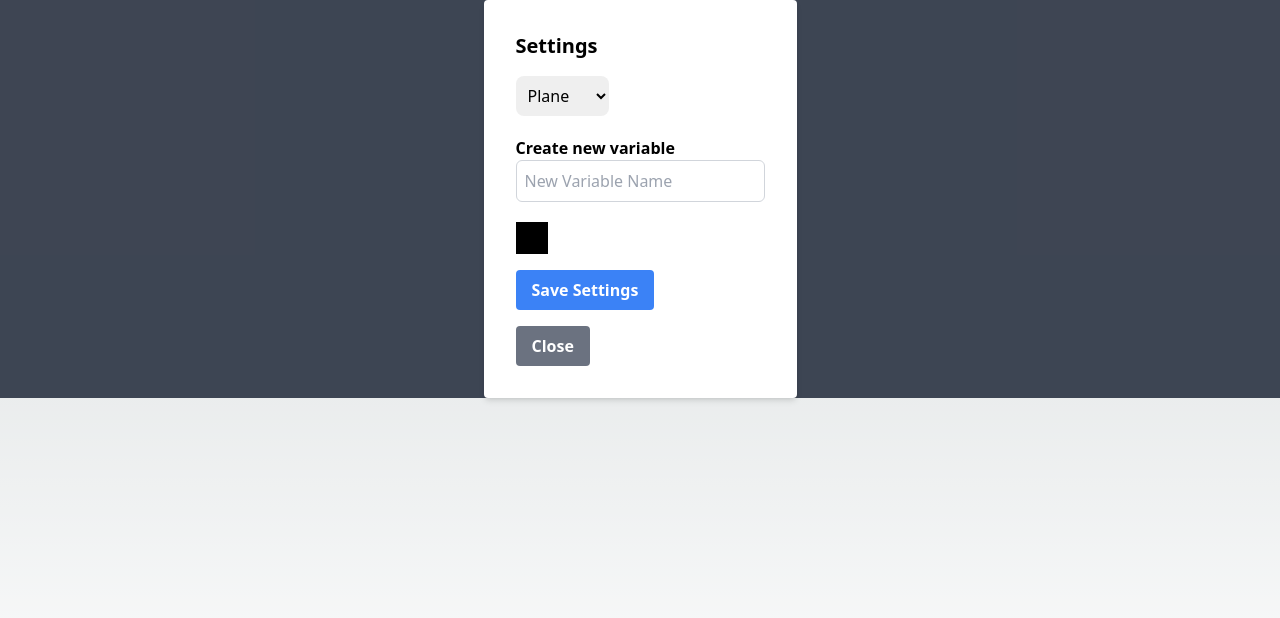
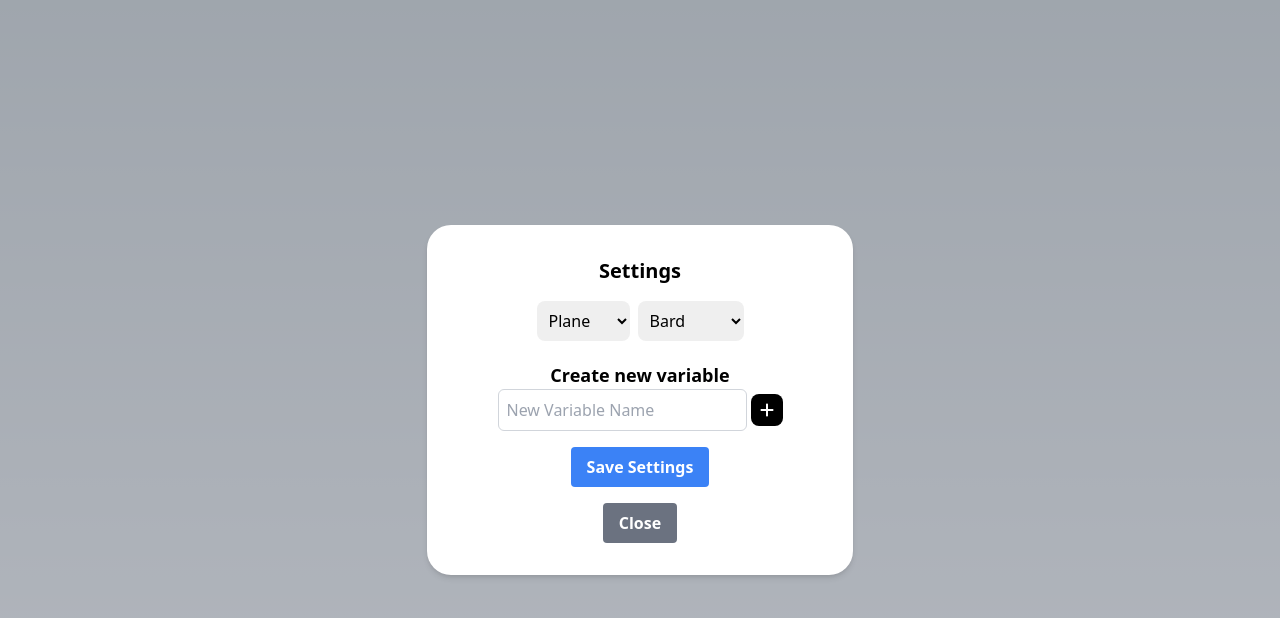
Before and after one commit to AUT-R-D/project, a Next.js app: page /settings in a window 1280 px wide. Shown: the top 618 px of the page. Built offline with nearby package versions, Linux system fonts and the light colour scheme.

Commit message:
Fixes and Removals
Fixed removing variables
Removed commented code

```diff
--- a/src/app/settings/page.tsx
+++ b/src/app/settings/page.tsx
@@ -1,75 +1,11 @@
 "use client";
 import { Variable } from "@/types/variable";
-import { useState } from "react";
+import { FontAwesomeIcon } from "@fortawesome/react-fontawesome";
+import { faMinus, faPlus } from "@fortawesome/free-solid-svg-icons";
+import { ChangeEvent, useState } from "react";
 
 export default function Home() {
-	//const myArray: string[] = []; // array of variables
 	const [variables, setVariables] = useState(Array<Variable>()); // setting array of variables as state
-	//const els: HTMLElement[] = []; // array of variables
-	//const [varInputs, setVarInputs] = useState(els); // setting array of variable inputs as state
-	//const [firstVarInput, setFirstVarInput] = useState(""); // just for the first initial var input.
-	//let [varNum, setVarNum] = useState(2); // for updating variable label names
-
-	/* function saveVars() {
-		const setTab = document.getElementById("settingstab") as HTMLInputElement;
-		const children = setTab.children;
-
-		// clear arrays then add all elements and values
-		vars.splice(0, vars.length);
-		varInputs.splice(0, varInputs.length);
-
-		// add all current vars and elements to arrays (starting after first one)
-		for (let i = 2; i < children.length; i++) {
-			if (children[i] !== null) {
-				const element = children[i] as HTMLElement;
-				const newVarInput = element.querySelector("input");
-
-				if (newVarInput !== null) {
-					const variable = newVarInput.value;
-
-					if (variable !== null) {
-						vars.push(variable);
-						varInputs.push(element);
-					}
-				}
-			}
-		}
-
-		setVars(vars);
-		setVarInputs(varInputs);
-
-		// for setting first var
-		const element = children[1] as HTMLInputElement;
-		const newVarInput = element.querySelector("input");
-		if (newVarInput !== null) {
-			if (newVarInput.value !== null) {
-				const variable = newVarInput.value;
-				setFirstVarInput(variable);
-			}
-		}
-	} */
-
-	/* function addPlus() {
-		// append new variable to settings tab
-		const setTab = document.getElementById("settingstab") as HTMLInputElement;
-		const varInput = document.getElementById("varInput") as HTMLInputElement;
-		const newVar = varInput.cloneNode(true) as HTMLElement;
-		const newVarLabel = newVar.querySelector("label");
-		const newVarInput = newVar.querySelector("input");
-		setTab.appendChild(newVar);
-
-		// change new variable's label to correct number
-		if (newVarLabel !== null) {
-			newVarLabel.textContent = "Variable " + varNum;
-			setVarNum(varNum + 1);
-			console.log("Added: " + varNum);
-		}
-
-		// change newvars value to ""
-		if (newVarInput !== null) {
-			newVarInput.value = "";
-		}
-	} */
 
 	function addPlus() {
 		const newVariableName = (
@@ -81,35 +17,36 @@ export default function Home() {
 		setVariables([...variables, newVariable]);
 	}
 
-	function removeVariable(event: React.MouseEvent<HTMLDivElement, MouseEvent>) {
-		const indexKey = event.currentTarget.id;
-		const index = parseInt(indexKey.split("-")[1]);
-		const div = document.getElementById(`var-${index}`) as HTMLDivElement;
-		div.remove();
-
-		console.log(index);
-
+	function removeVariable(index: number) {
 		const newVariables = [...variables];
 		newVariables.splice(index, 1);
 		setVariables(newVariables);
 	}
 
+	function updateVariableValue(
+		index: number,
+		event: ChangeEvent<HTMLInputElement>
+	) {
+		const newVariables = [...variables];
+		newVariables[index].setValue(event.target.value);
+		setVariables(newVariables);
+	}
+
 	return (
-		<main className="bg-gray-500">
-			<div
-				className="bg-gray-900 bg-opacity-50 flex items-center justify-center"
-				id="settingstabparent"
-			>
-				<div className="bg-white p-8 rounded shadow-md" id="settingstab">
+		<div className="h-full bg-gray-500 bg-opacity-50 flex items-center justify-center">
+			<div className="w-1/3 bg-white p-8 rounded-3xl shadow-md text-center justify-center">
 				<h2 className="text-xl text-black font-bold mb-4">Settings</h2>
 
-					<div>
-						<select className="rounded-lg p-2">
+				<div className="flex space-x-2 justify-center">
+					<select className="rounded-lg p-2" defaultValue={"plane"}>
 						<option value="phone">Phone</option>
-							<option value="plane" selected>
-								Plane
-							</option>
+						<option value="plane">Plane</option>
 						<option value="glasses">Glasses</option>
+					</select>
+					<select className="rounded-lg p-2" defaultValue={"plane"}>
+						<option value="phone">Chat GTP</option>
+						<option value="plane">Bard</option>
+						<option value="glasses">Google</option>
 					</select>
 				</div>
 
@@ -118,30 +55,36 @@ export default function Home() {
 
 					return (
 						<div id={`var-${index}`} className="pt-3" key={index}>
+							<div className="flex flex-row justify-center items-center space-x-1 mb-2">
 								<label
 									htmlFor={`input-${index}`}
-									className="block text-gray-700 font-bold mb-2"
+									className="block text-gray-700 font-bold text-lg"
 									id={`label-${index}`}
 								>
 									{variable.getName()}
-									<div
+								</label>
+								<button
+									className="flex w-5 h-5 rounded bg-black items-center"
 									id={`remove-${index}`}
-										className="ml-1 font-bold text-2xl"
-										onClick={(event) => {
-											removeVariable(event);
+									title="Remove variable"
+									onClick={() => {
+										removeVariable(index);
 									}}
 								>
-										-
+									<FontAwesomeIcon
+										icon={faMinus}
+										className="text-white mx-auto"
+									/>
+								</button>
 							</div>
-								</label>
 
 							<input
 								id={`input-${index}`}
 								type="text"
 								className="border border-gray-300 p-2 rounded-md"
-									defaultValue={variable.getValue()}
+								value={variable.getValue()}
 								onChange={(event) => {
-										variable.setValue(event.target.value);
+									updateVariableValue(index, event);
 								}}
 							></input>
 						</div>
@@ -149,37 +92,29 @@ export default function Home() {
 				})}
 
 				<div className="mt-5">
-						<p className="text-black font-semibold">Create new variable</p>
+					<p className="text-black font-semibold text-lg">
+						Create new variable
+					</p>
+					<div className="flex flex-row justify-center items-center space-x-1">
 						<input
 							id="variableName"
 							type="text"
 							className="border border-gray-300 p-2 rounded-md"
 							placeholder="New Variable Name"
 						/>
-						<div
-							className="flex w-8 h-8 bg-black mt-5 items-center"
+						<button
+							className="flex w-8 h-8 rounded-lg bg-black items-center"
 							id="addBtn"
+							title="Add variable"
 							onClick={addPlus}
 						>
-							<svg
-								xmlns="http://www.w3.org/2000/svg"
-								fill="none"
-								viewBox="0 0 24 24"
-								strokeWidth="2"
-								stroke="currentColor"
-								className="w-6 h-6"
-							>
-								<path
-									strokeLinecap="round"
-									strokeLinejoin="round"
-									d="M12 6v12m6-6H6"
-								/>
-							</svg>
+							<FontAwesomeIcon icon={faPlus} className="text-white mx-auto" />
+						</button>
 					</div>
 				</div>
 
 				<button
-						className="block mt-4 bg-blue-500 hover:bg-blue-700 text-white font-bold py-2 px-4 rounded"
+					className="block mt-4 bg-blue-500 hover:bg-blue-700 text-white font-bold py-2 px-4 rounded mx-auto"
 					onClick={(event) => {
 						console.log(variables);
 					}}
@@ -191,6 +126,5 @@ export default function Home() {
 				</button>
 			</div>
 		</div>
-		</main>
 	);
 }
```
Lines whose indentation alone changed are shown as unchanged.
